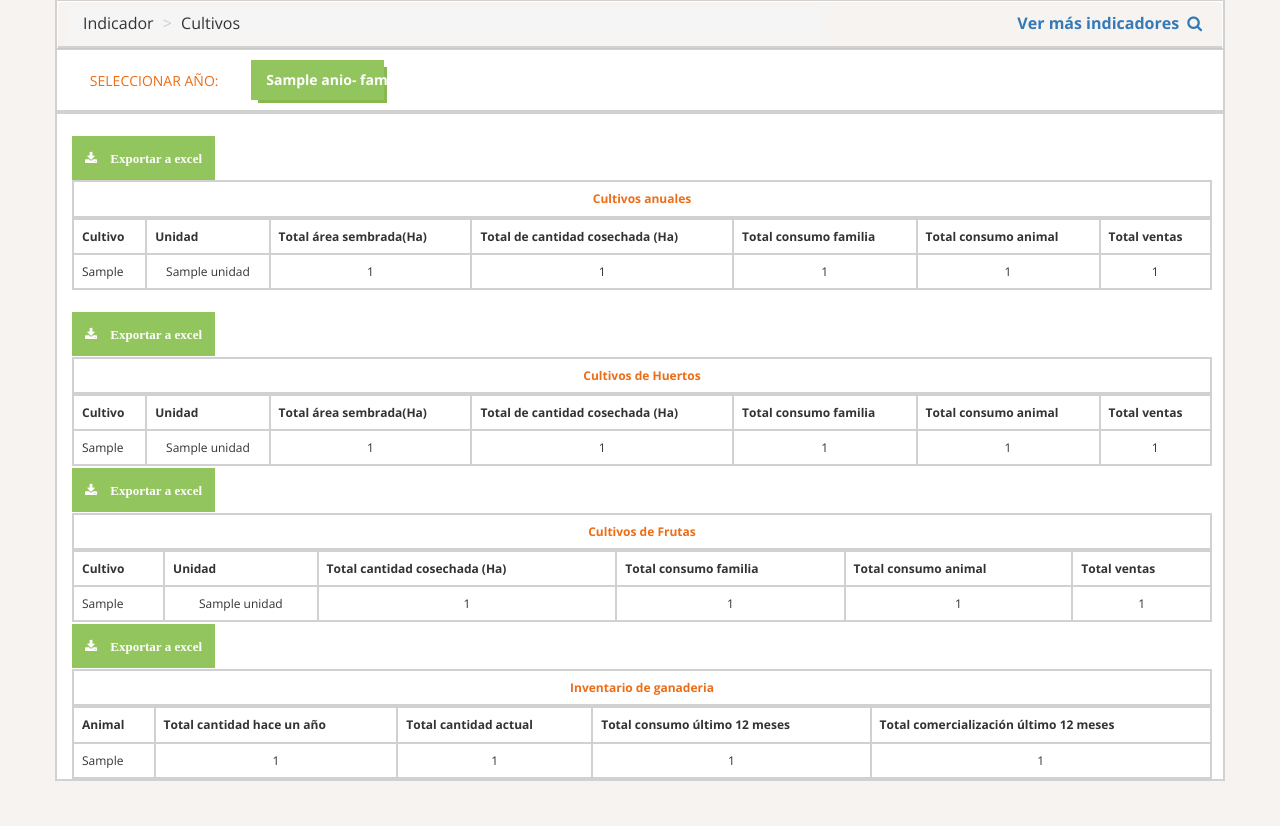
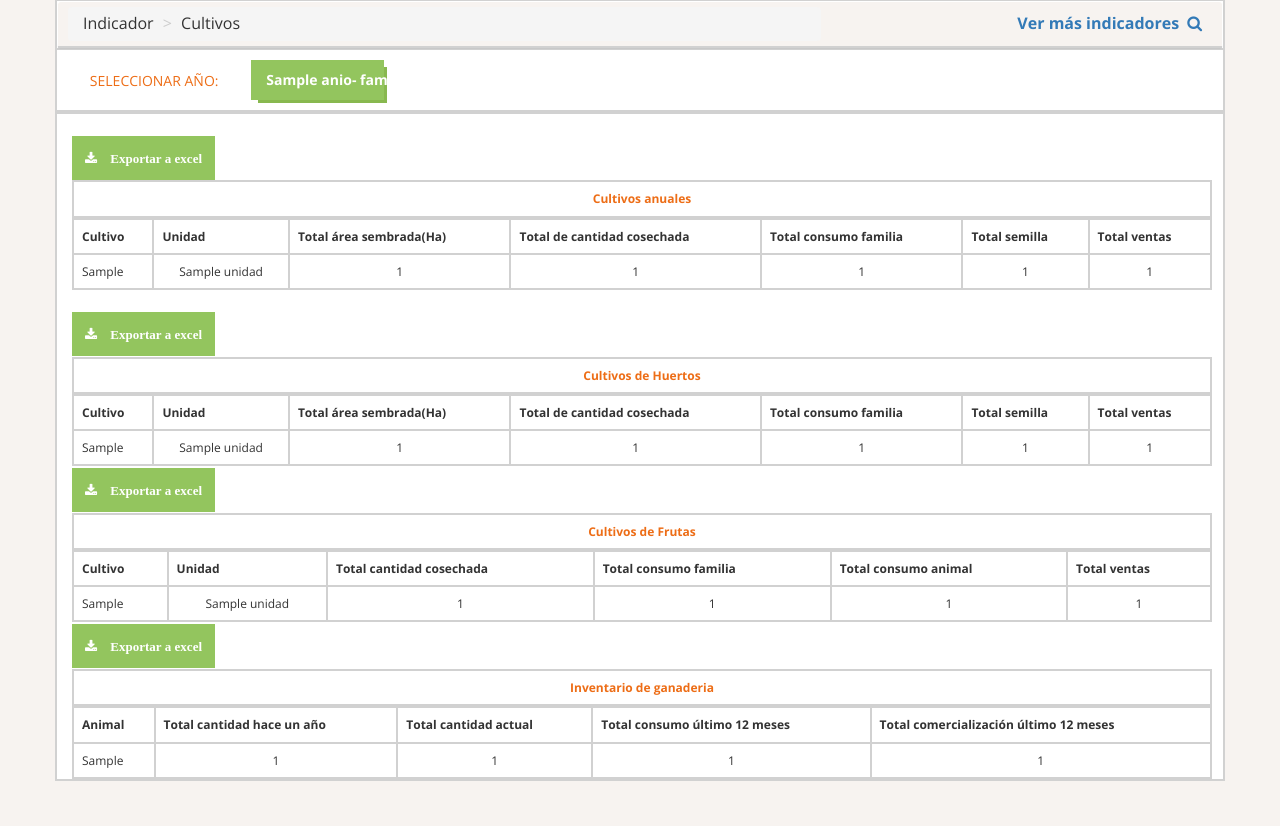
Before and after one commit to CARocha/cafod_joa, a Django app: template templates/indicadores/productividad.html in a window 1280 px wide. Shown: the part 149-975 px from the top of the page. Run offline with Django 3.2, Linux system fonts and the light colour scheme; the template is opened without the code that fills it: most values are stand-ins (such as "Sample title", 1, 10 or a date in 2020); parts of the project's set-up code (start-up, migrations or seed data) failed here and were passed over; some libraries are stand-ins or nearby versions.

Commit message:
fix label

```diff
--- a/templates/indicadores/ingresos.html
+++ b/templates/indicadores/ingresos.html
@@ -28,7 +28,7 @@
                                         Indicador
                                     </li>
                                     <li>
-                                        Ingresos del hogar
+                                        Cultivos
                                     </li>
 
                                 </ol>
--- a/templates/indicadores/productividad.html
+++ b/templates/indicadores/productividad.html
@@ -72,20 +72,20 @@
                                         <th>Cultivo</th>
                                         <th>Unidad</th>
                                         <th>Total área sembrada(Ha)</th>
-                                        <th>Total de cantidad cosechada (Ha)</th>
+                                        <th>Total de cantidad cosechada</th>
                                         <th>Total consumo familia</th>
-                                        <th>Total consumo animal</th>
+                                        <th>Total semilla</th>
                                         <th>Total ventas</th>
                                     </tr>
                                     {% for k,value in dicc_anuales.items %}
                                         <tr>
                                             <td>{{k}}</td>
                                             <td>{{value.unidad}}</td>
-                                            <td>{{value.total_area_sembrada}}</td>
-                                            <td>{{value.total_cantidad_cosechada}}</td>
-                                            <td>{{value.total_consumo_familia}}</td>
-                                            <td>{{value.total_consumo_animal}}</td>
-                                            <td>{{value.total_venta}}</td>
+                                            <td>{{value.total_area_sembrada|default:0}}</td>
+                                            <td>{{value.total_cantidad_cosechada|default:0}}</td>
+                                            <td>{{value.total_consumo_familia|default:0}}</td>
+                                            <td>{{value.total_consumo_animal|default:0}}</td>
+                                            <td>{{value.total_venta|default:0}}</td>
                                         </tr>
                                     {% endfor %}
                                  </table>
@@ -102,20 +102,20 @@
                                        <th>Cultivo</th>
                                         <th>Unidad</th>
                                         <th>Total área sembrada(Ha)</th>
-                                        <th>Total de cantidad cosechada (Ha)</th>
+                                        <th>Total de cantidad cosechada</th>
                                         <th>Total consumo familia</th>
-                                        <th>Total consumo animal</th>
+                                        <th>Total semilla</th>
                                         <th>Total ventas</th>
                                     </tr>
                                     {% for k,value in dicc_huertos.items %}
                                         <tr>
                                             <td>{{k}}</td>
                                             <td>{{value.unidad}}</td>
-                                            <td>{{value.total_area_sembrada}}</td>
-                                            <td>{{value.total_cantidad_cosechada}}</td>
-                                            <td>{{value.total_consumo_familia}}</td>
-                                            <td>{{value.total_consumo_animal}}</td>
-                                            <td>{{value.total_venta}}</td>
+                                            <td>{{value.total_area_sembrada|default:0}}</td>
+                                            <td>{{value.total_cantidad_cosechada|default:0}}</td>
+                                            <td>{{value.total_consumo_familia|default:0}}</td>
+                                            <td>{{value.total_consumo_animal|default:0}}</td>
+                                            <td>{{value.total_venta|default:0}}</td>
                                     </tr>
                                     {% endfor %}
                                 </table>
@@ -131,7 +131,7 @@
                                     <tr>
                                        <th>Cultivo</th>
                                         <th>Unidad</th>
-                                        <th>Total cantidad cosechada (Ha)</th>
+                                        <th>Total cantidad cosechada</th>
                                         <th>Total consumo familia</th>
                                         <th>Total consumo animal</th>
                                         <th>Total ventas</th>
@@ -140,10 +140,10 @@
                                         <tr>
                                             <td>{{k}}</td>
                                             <td>{{value.unidad}}</td>
-                                            <td>{{value.total_cantidad_cosechada}}</td>
-                                            <td>{{value.total_consumo_familia}}</td>
-                                            <td>{{value.total_consumo_animal}}</td>
-                                            <td>{{value.total_venta}}</td>
+                                            <td>{{value.total_cantidad_cosechada|default:0}}</td>
+                                            <td>{{value.total_consumo_familia|default:0}}</td>
+                                            <td>{{value.total_consumo_animal|default:0}}</td>
+                                            <td>{{value.total_venta|default:0}}</td>
                                     </tr>
                                     {% endfor %}
                                 </table>
@@ -166,10 +166,10 @@
                                     {% for k,value in dicc_ganaderia.items %}
                                         <tr>
                                             <td>{{k}}</td>
-                                            <td>{{value.total_cantidad_cosechada}}</td>
-                                            <td>{{value.total_consumo_familia}}</td>
-                                            <td>{{value.total_consumo_animal}}</td>
-                                            <td>{{value.total_venta}}</td>
+                                            <td>{{value.total_cantidad_cosechada|default:0}}</td>
+                                            <td>{{value.total_consumo_familia|default:0}}</td>
+                                            <td>{{value.total_consumo_animal|default:0}}</td>
+                                            <td>{{value.total_venta|default:0}}</td>
                                     </tr>
                                     {% endfor %}
                                 </table>
```
